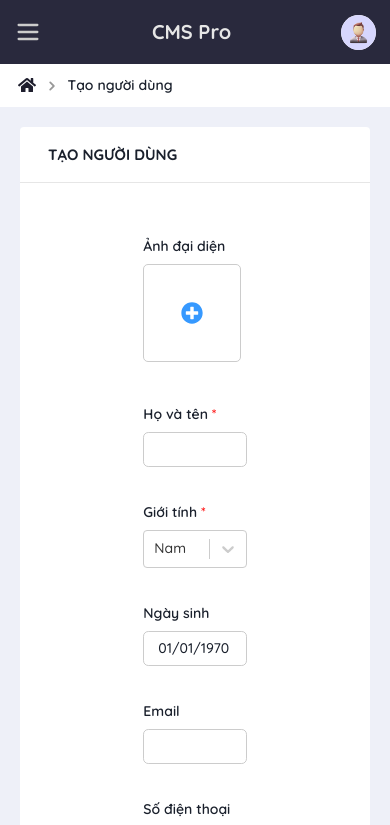
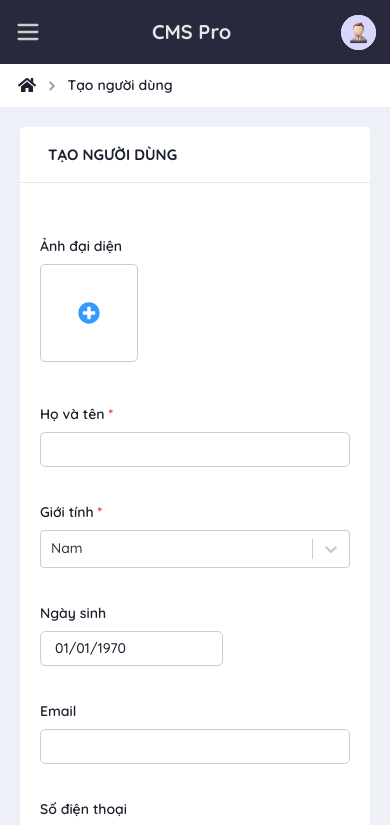
Before and after one commit to ducnguyenhong/base-react-cms, a React (Create React App) app: page /users/create in a window 390 px wide. Shown: the top 825 px of the page. Built offline with nearby package versions, Linux system fonts and the light colour scheme; sample sign-in values are in the browser's storage.

Commit message:
Responsive page User Create

```diff
--- a/src/pages/user/create/user-create.js
+++ b/src/pages/user/create/user-create.js
@@ -29,7 +29,7 @@ const UserCreate = () => {
     <Flex py={10}>
       <FormProvider {...methods}>
         <form onSubmit={handleSubmit(onSubmit)} style={{ width: '100%' }}>
-          <Flex w={1 / 3} direction="column" mx="auto" gap={10}>
+          <Flex w={{ xs: 'full', md: 2 / 3, lg: 1 / 3 }} direction="column" mx="auto" gap={10}>
             <Flex direction="column">
               <FieldLabel title="Ảnh đại diện" />
               <UploadImage />
```
